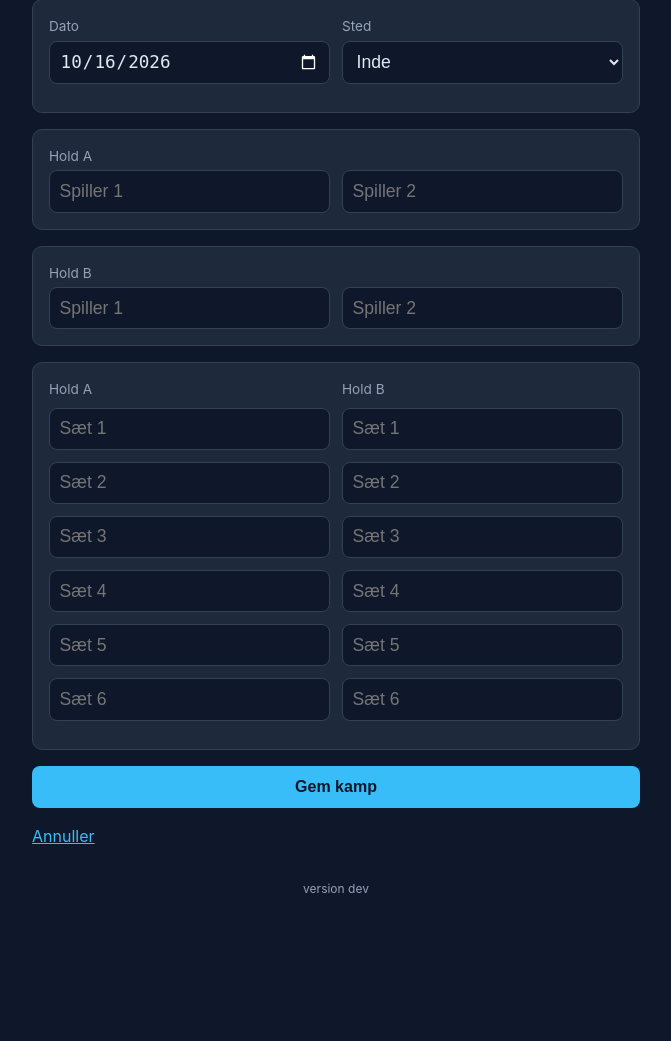
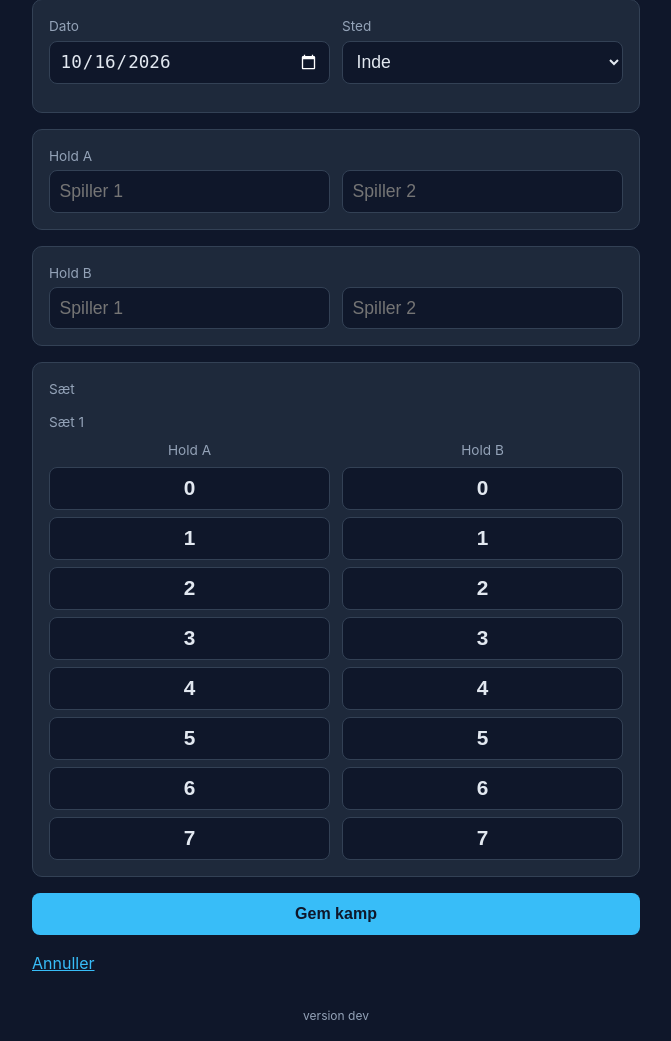
Before and after one commit to Kleist/padelstats, a FastAPI app: page /ny in a window 1280 px wide. Shown: the part 71-1112 px from the top of the page, without its empty margins (304-975 px from the left). Before the commit the page ends 964 px from the top, so only its background shows below. Run offline with FastAPI, Linux system fonts and the light colour scheme; the visitor is signed in with stand-in values (Sample User, id 1); data that the repository does not hold is empty.

Commit message:
Enter set scores with two columns of buttons
The match form now has a Hold A and a Hold B column of 0–7 buttons. Tap
one score in each column (either order) and the set is added to the list
above ("Sæt 1: 6–3", removable with ×); the buttons then reset for the
next set, up to 6 sets.

A set nobody won (same rule as the stats: 7 games, or 6 with the other
side on 4 or fewer), e.g. 4–3, is taken as the last set: it is marked
"ikke færdigspillet – sidste sæt" and the buttons hide. Removing it brings
them back.

The buttons fill the existing s{n}a/s{n}b fields, so the server and its
validation are unchanged, sets survive a validation error, and without
JavaScript the plain number fields are shown as before.

Co-Authored-By: Claude Opus 5.5 <noreply@anthropic.com>
Claude-Session: https://claude.ai/code/session_01ALYpbxEFQVuw2MCvtFyzXM

```diff
--- a/app/templates/new_match.html
+++ b/app/templates/new_match.html
@@ -36,6 +36,9 @@
   {% endfor %}
 
   <div class="card">
+    <label>Sæt</label>
+    {# Without JavaScript: plain number fields. With it, they're hidden and filled by the score buttons below. #}
+    <div id="set-inputs">
       <div class="row" style="margin-bottom:0.25rem"><label>Hold A</label><label>Hold B</label></div>
       {% for i in range(1, max_sets + 1) %}
       <div class="row">
@@ -47,6 +50,115 @@
       {% endfor %}
     </div>
 
+    <div id="score-picker" hidden>
+      <div id="sets-entered"></div>
+      <div id="picker">
+        <div class="picker-title" id="picker-title"></div>
+        <div class="picker-cols">
+          {% for side, label in [("a", "Hold A"), ("b", "Hold B")] %}
+          <div class="picker-col" data-side="{{ side }}">
+            <div class="picker-label">{{ label }}</div>
+            {% for n in range(8) %}<button type="button" class="score-btn" data-side="{{ side }}" data-score="{{ n }}">{{ n }}</button>{% endfor %}
+          </div>
+          {% endfor %}
+        </div>
+      </div>
+    </div>
+  </div>
+
+<style>
+  #sets-entered .set-row {
+    display: flex; align-items: center; justify-content: space-between;
+    padding: 0.5rem 0; border-bottom: 1px solid var(--border); font-size: 1.1rem;
+  }
+  #sets-entered .set-score { font-weight: 700; font-variant-numeric: tabular-nums; }
+  #sets-entered .set-note { color: var(--muted); font-size: 0.85rem; }
+  #sets-entered .remove-set { background: none; border: 0; color: var(--muted); font-size: 1.4rem; padding: 0 0.5rem; cursor: pointer; }
+  .picker-title { color: var(--muted); font-size: 0.85rem; margin: 0.75rem 0 0.5rem; }
+  .picker-cols { display: grid; grid-template-columns: 1fr 1fr; gap: 0.75rem; }
+  .picker-col { display: grid; gap: 0.4rem; }
+  .picker-label { color: var(--muted); font-size: 0.85rem; text-align: center; }
+  .score-btn {
+    font-size: 1.3rem; font-weight: 700; padding: 0.55rem 0; border-radius: 8px; cursor: pointer;
+    border: 1px solid var(--border); background: var(--bg); color: var(--text);
+  }
+  .score-btn.selected { background: var(--accent); border-color: var(--accent); color: var(--bg); }
+</style>
+<script>
+(function () {
+  const MAX_SETS = {{ max_sets }};
+  const inputs = document.getElementById('set-inputs');
+  const picker = document.getElementById('score-picker');
+  const list = document.getElementById('sets-entered');
+  const pickerBox = document.getElementById('picker');
+  const title = document.getElementById('picker-title');
+  const field = (i, side) => inputs.querySelector(`[name="s${i}${side}"]`);
+  // Same rule as padel.stats: a set is won with 7 games, or 6 with the other side on 4 or fewer.
+  const won = (x, y) => x === 7 || (x === 6 && y <= 4);
+  const unfinished = s => !won(+s[0], +s[1]) && !won(+s[1], +s[0]);
+
+  // Start from what's in the fields (e.g. after a validation error).
+  const sets = [];
+  for (let i = 1; i <= MAX_SETS; i++) {
+    const a = field(i, 'a').value, b = field(i, 'b').value;
+    if (a !== '' && b !== '') sets.push([a, b]);
+  }
+  let pending = {};
+
+  function render() {
+    // Write the sets back into the form fields the server reads.
+    for (let i = 1; i <= MAX_SETS; i++) {
+      const s = sets[i - 1];
+      field(i, 'a').value = s ? s[0] : '';
+      field(i, 'b').value = s ? s[1] : '';
+    }
+    list.replaceChildren(...sets.map((s, i) => {
+      const row = document.createElement('div');
+      row.className = 'set-row';
+      const text = document.createElement('span');
+      const score = document.createElement('span');
+      score.className = 'set-score';
+      score.textContent = `${s[0]}–${s[1]}`;
+      text.append(`Sæt ${i + 1}: `, score);
+      if (unfinished(s)) {
+        const note = document.createElement('span');
+        note.className = 'set-note';
+        note.textContent = ' ikke færdigspillet – sidste sæt';
+        text.append(note);
+      }
+      const remove = document.createElement('button');
+      remove.type = 'button';
+      remove.className = 'remove-set';
+      remove.textContent = '×';
+      remove.setAttribute('aria-label', `Fjern sæt ${i + 1}`);
+      remove.addEventListener('click', () => { sets.splice(i, 1); render(); });
+      row.append(text, remove);
+      return row;
+    }));
+    // A set nobody won can only be the last one: the match stopped there.
+    const last = sets[sets.length - 1];
+    pickerBox.hidden = sets.length >= MAX_SETS || (last !== undefined && unfinished(last));
+    title.textContent = `Sæt ${sets.length + 1}`;
+    picker.querySelectorAll('.score-btn').forEach(btn => {
+      btn.classList.toggle('selected', pending[btn.dataset.side] === btn.dataset.score);
+    });
+  }
+
+  picker.querySelectorAll('.score-btn').forEach(btn => btn.addEventListener('click', () => {
+    pending[btn.dataset.side] = btn.dataset.score;
+    if (pending.a !== undefined && pending.b !== undefined) {
+      sets.push([pending.a, pending.b]);
+      pending = {};
+    }
+    render();
+  }));
+
+  inputs.hidden = true;
+  picker.hidden = false;
+  render();
+})();
+</script>
+
   <button class="btn btn-block" type="submit">Gem kamp</button>
 </form>
 <p style="margin-top:1rem"><a href="/">Annuller</a></p>
```
Also changed, not shown: CLAUDE.md (+1 -0 lines), tests/app/test_app.py (+8 -0 lines). Lines whose indentation alone changed are shown as unchanged.
